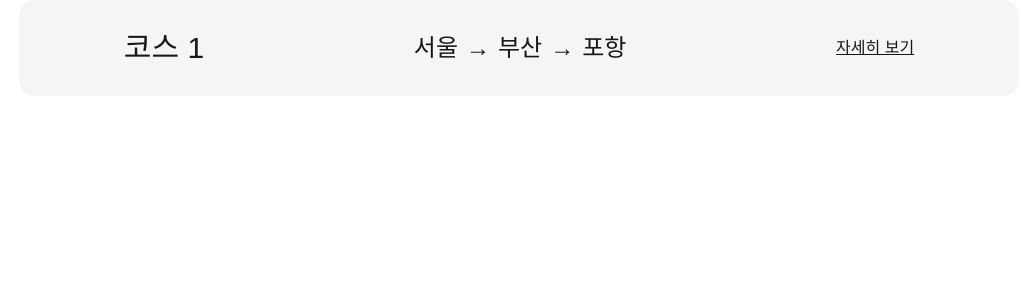
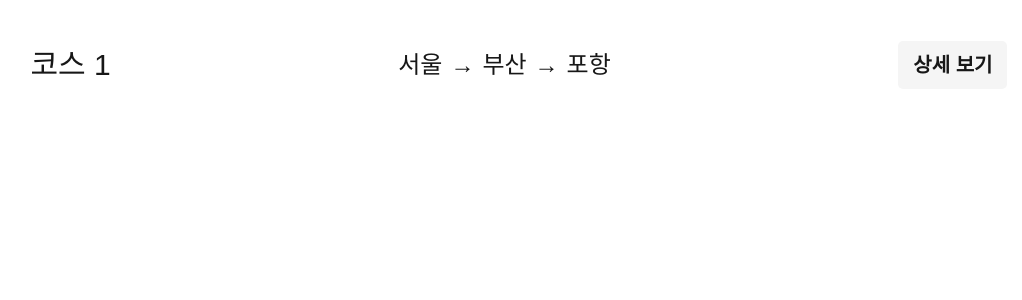
Before and after one commit to Club-PARD/6th_MASIL_FE, a Next.js app: page /guide in a window 1280 px wide. Shown: the top 300 px of the page, without its empty margins (121-1143 px from the left). Built offline with nearby package versions, Linux system fonts and the light colour scheme.

Commit message:
임시 커밋

```diff
--- a/src/components/GuideCard.tsx
+++ b/src/components/GuideCard.tsx
@@ -1,4 +1,4 @@
-import { HTMLAttributes } from "react";
+import { HTMLAttributes, useState } from "react";
 
 export interface CardProps extends HTMLAttributes<HTMLDivElement> {
     number: number; // 몇 번째 코스인지
@@ -11,21 +11,24 @@ const Card = ({
     course,
     ...props
     }: CardProps) => {
+
+    const [open, setOpen] = useState(false);
+
     return (
-        <div className="w-[1000px] h-24 flex flex-row items-center justify-around bg-neutral-100 rounded-2xl">
-            <div className="flex flex-col items-center justify-center">
-                <span className="text-3xl text-neutral-900">코스 {number}</span>
+        <div className="flex flex-row w-[1121px] h-[130px] px-[72px] py-[29px] bg-white rounded-[20px] items-center justify-between">
+            <div>
+                <span className="text-3xl">코스 {number}</span>
             </div>
             <div className="flex flex-row space-x-2">
                 {course.map((location, index) => (
-                    <div key={index} className="flex flex-row items-center text-2xl space-x-2">
+                    <div key={index} className="text-2xl space-x-2">
                         <span>{location}</span>
                         {index !== course.length - 1 && <span>→</span>}
                     </div>
                 ))}
             </div>
-            <div>
-                <a href="#" className="underline">자세히 보기</a>
+            <div className="px-[15px] py-2.5 bg-neutral-100 rounded-[5px] gap-2.5 cursor-pointe text-xl font-semibold" onClick={() => setOpen(!open)}>
+                상세 보기
             </div>
         </div>
     );
```
Also changed, not shown: src/components/GuideDetailModal.tsx (added).
